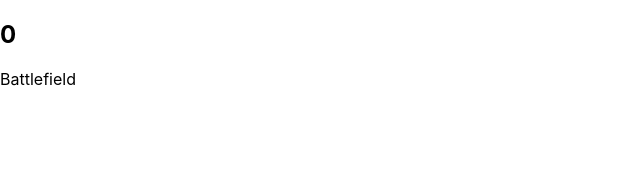
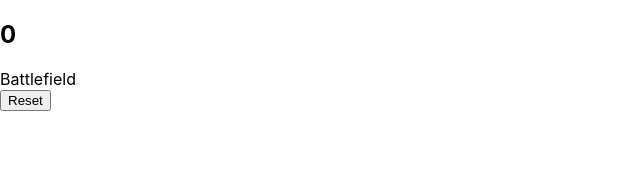
Before and after one commit to RadyaBen/Sea_Battle, a React (Create React App) app: page / in a window 1280 px wide. Shown: the top 180 px of the page, without its empty margins (0-640 px from the left). Built offline with nearby package versions, Linux system fonts and the light colour scheme.

Commit message:
Create a reset button component

```diff
--- a/src/App.tsx
+++ b/src/App.tsx
@@ -2,12 +2,16 @@
 
 import { HeaderWithCounter } from './components/HeaderWithCounter';
 import { Battlefield } from './components/Battlefield';
+import { ResetButton } from './components/ResetButton';
 
 function App() {
+	const reset = () => console.log('reset');
+
 	return (
 		<div>
 			<HeaderWithCounter turn={0} />
 			<Battlefield />
+			<ResetButton reset={reset}/>
 		</div>
 	);
 }
--- /dev/null
+++ b/src/components/ResetButton.tsx
@@ -0,0 +1,9 @@
+import * as React from 'react';
+
+export const ResetButton = ({ reset }: { reset: () => void }) => {
+	return (
+		<button type='button' onClick={reset}>
+			Reset
+		</button>
+	);
+};
```
